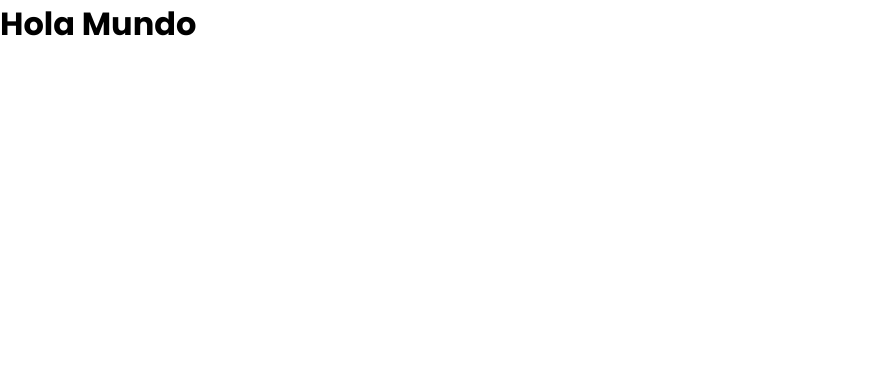
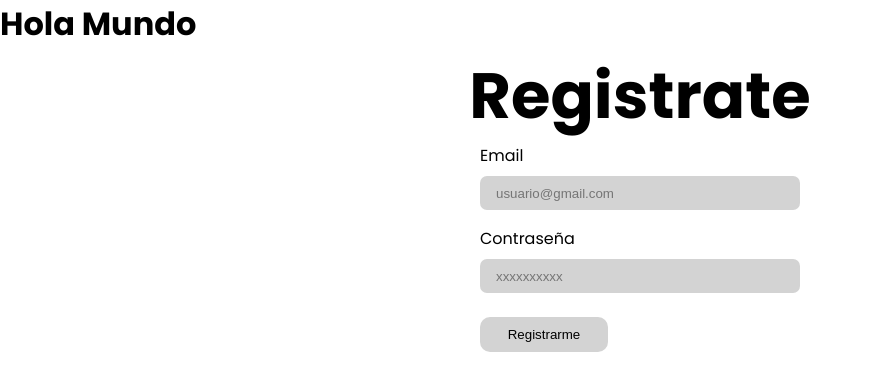
Before and after one commit to No-Country/c16-35-m-java, a React (Vite) app in the folder Client/: page / in a window 1280 px wide. Shown: the top 390 px of the page, without its empty margins (0-870 px from the left). Built offline with nearby package versions, Linux system fonts and the light colour scheme.

Commit message:
Cambios en el signup

```diff
--- a/Client/package.json
+++ b/Client/package.json
@@ -14,6 +14,9 @@
     "react": "^18.2.0",
     "react-dom": "^18.2.0",
     "react-hook-form": "^7.50.1",
+    "react-router-dom": "^6.22.0",
+    "redux": "^4.2.1",
+    "redux-thunk": "^2.4.2",
     "sass": "^1.70.0"
   },
   "devDependencies": {
--- a/Client/src/App.jsx
+++ b/Client/src/App.jsx
@@ -1,9 +1,10 @@
-import { SignUp } from "./views/SingUp/SignUp";
+import  SignUp  from "./views/SingUp/SignUp";
 
 function App() {
   return (
     <div>
       <h1>Hola Mundo</h1>
+      <SignUp />
     </div>
   );
 }
--- a/Client/src/views/SingUp/SignUp.jsx
+++ b/Client/src/views/SingUp/SignUp.jsx
@@ -54,4 +54,4 @@ const SignUp = () => {
   )
 }
 
-export { SignUp }
+export default SignUp
```
Also changed, not shown: 1 other file (tests, documents, lock files or other folders).
